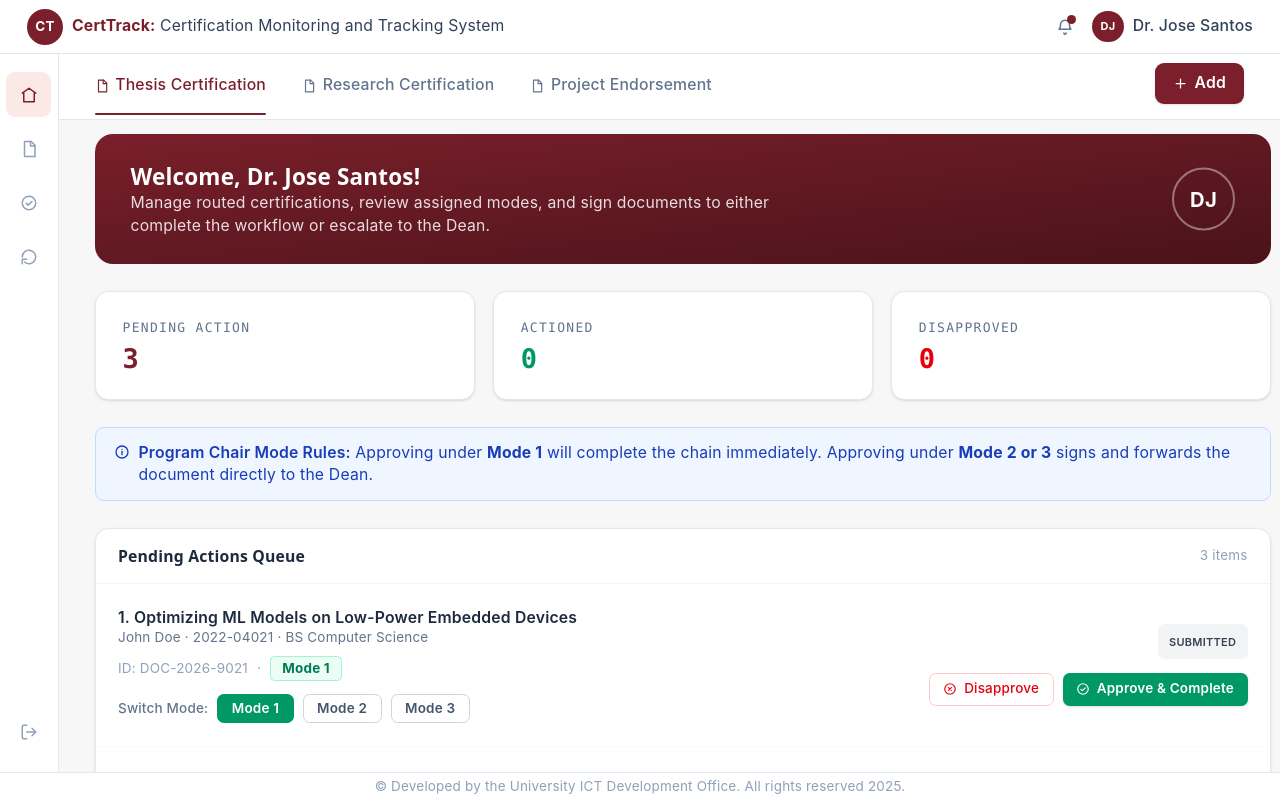
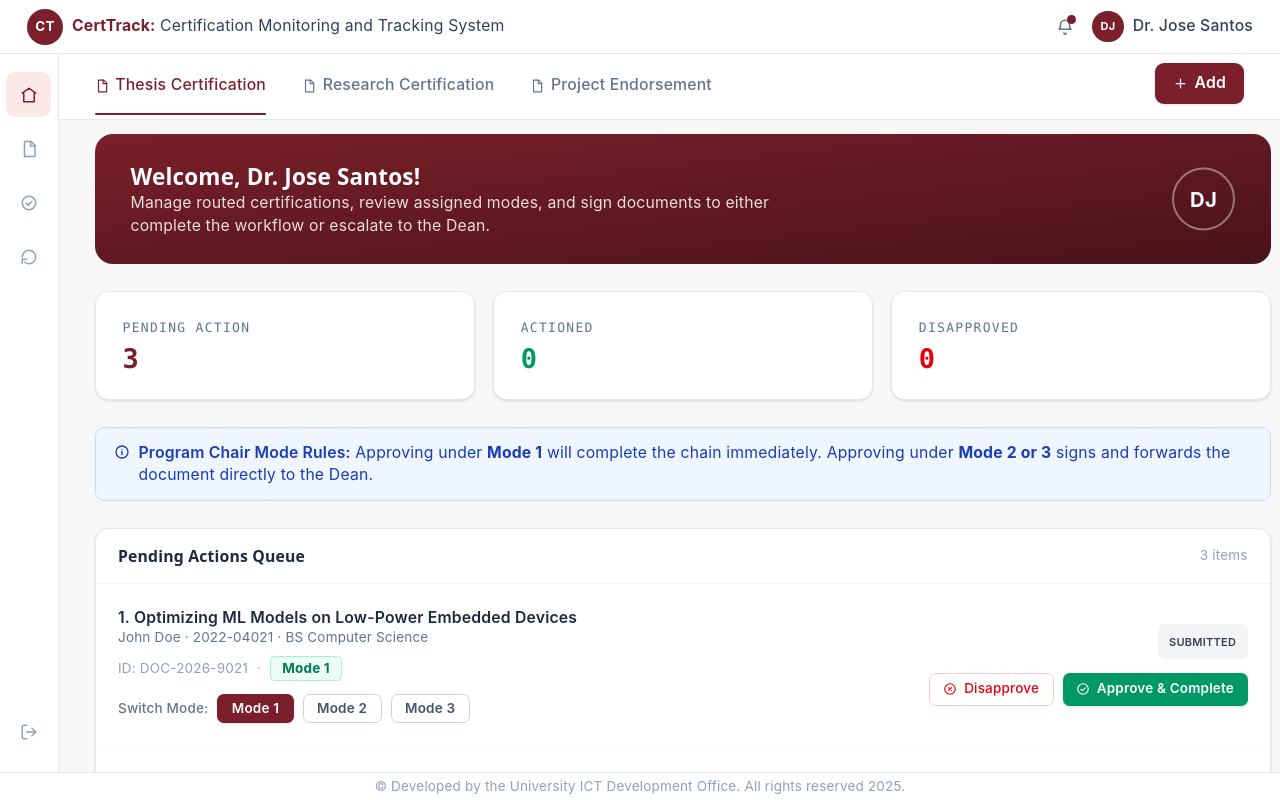
Before and after one commit to jaeee2428/FREC-Monitoring-System, a React (Vite) app in the folder FREC-Monitoring-System-Client/: page / in a window 1280 px wide. Both pictures are taken after a click on the button 640 px from the left and 647 px from the top of the page. Built offline with nearby package versions, Linux system fonts and the light colour scheme.

Commit message:
Update Program Chair Color Mode Labels
- Removed Mode 1, 2, 3 different color labels
+ Maintained all throughout Maroon + hover

```diff
--- a/FREC-Monitoring-System-Client/src/pages/program-chair/program-chair-approvals.jsx
+++ b/FREC-Monitoring-System-Client/src/pages/program-chair/program-chair-approvals.jsx
@@ -4,13 +4,12 @@ import StatusBadge from "../../components/StatusBadge.jsx";
 import { XCircleIcon, ArrowRightCircleIcon, CheckCircleIcon } from "../../components/icons.jsx";
 import ModeBadge from "../../components/ModeBadge.jsx";
 
-// Reusable Interactive Mode Switch Buttons
+// Reusable Interactive Mode Switch Buttons (Unified Maroon Theme)
 function ModeButton({ mode, active, onClick }) {
     const getActiveStyle = () => {
         if (!active) return "border-slate-300 bg-white text-slate-600 hover:border-slate-400";
-        if (mode === 1) return "border-emerald-600 bg-emerald-600 text-white";
-        if (mode === 2) return "border-sky-500 bg-sky-500 text-white";
-        return "border-purple-600 bg-purple-600 text-white";
+        // All active modes use brand maroon for visual consistency
+        return "border-[#7a1f2b] bg-[#7a1f2b] text-white shadow-sm";
     };
 
     return (
@@ -22,6 +21,8 @@ function ModeButton({ mode, active, onClick }) {
         </button>
     );
 }
+
+
 
 export default function ProgramChairApprovals({ submissions, onApprove, onDisapprove, onSetMode }) {
     const [filter, setFilter] = useState("All");
--- a/FREC-Monitoring-System-Client/src/pages/program-chair/program-chair-dashboard.jsx
+++ b/FREC-Monitoring-System-Client/src/pages/program-chair/program-chair-dashboard.jsx
@@ -60,13 +60,12 @@ const ALL_DOCUMENTS = [
     { id: 8, docId: "DOC-2024-008", title: "Research Certification", student: "Paolo Villanueva", studentNo: "2020-00445", adviser: "Dr. Lim", mode: 3, status: "DEAN ENDORSED", dateUpdated: "2024-06-11" },
 ];
 
+// Reusable Interactive Mode Switch Buttons (Unified Maroon Theme)
 function ModeButton({ mode, active, onClick }) {
-    // Dynamic styles when setting a mode manually
     const getActiveStyle = () => {
         if (!active) return "border-slate-300 bg-white text-slate-600 hover:border-slate-400";
-        if (mode === 1) return "border-emerald-600 bg-emerald-600 text-white";
-        if (mode === 2) return "border-sky-500 bg-sky-500 text-white";
-        return "border-purple-600 bg-purple-600 text-white";
+        // All active modes use brand maroon for visual consistency
+        return "border-[#7a1f2b] bg-[#7a1f2b] text-white shadow-sm";
     };
 
     return (
```
